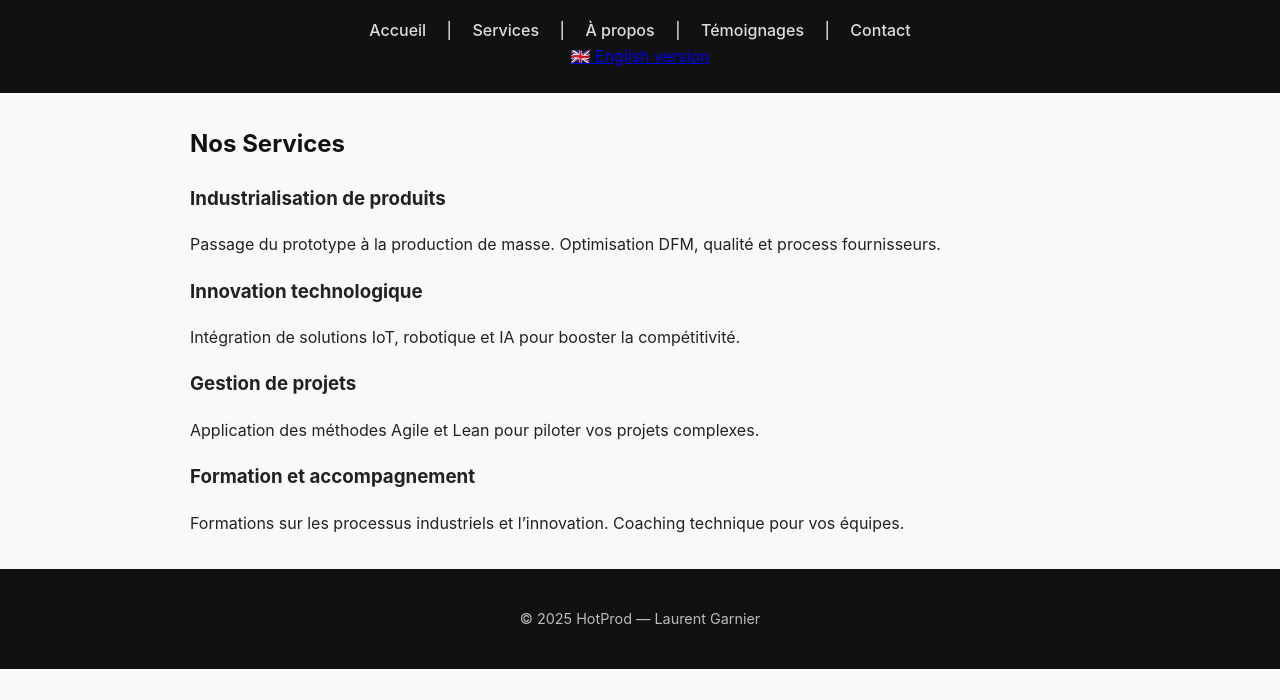
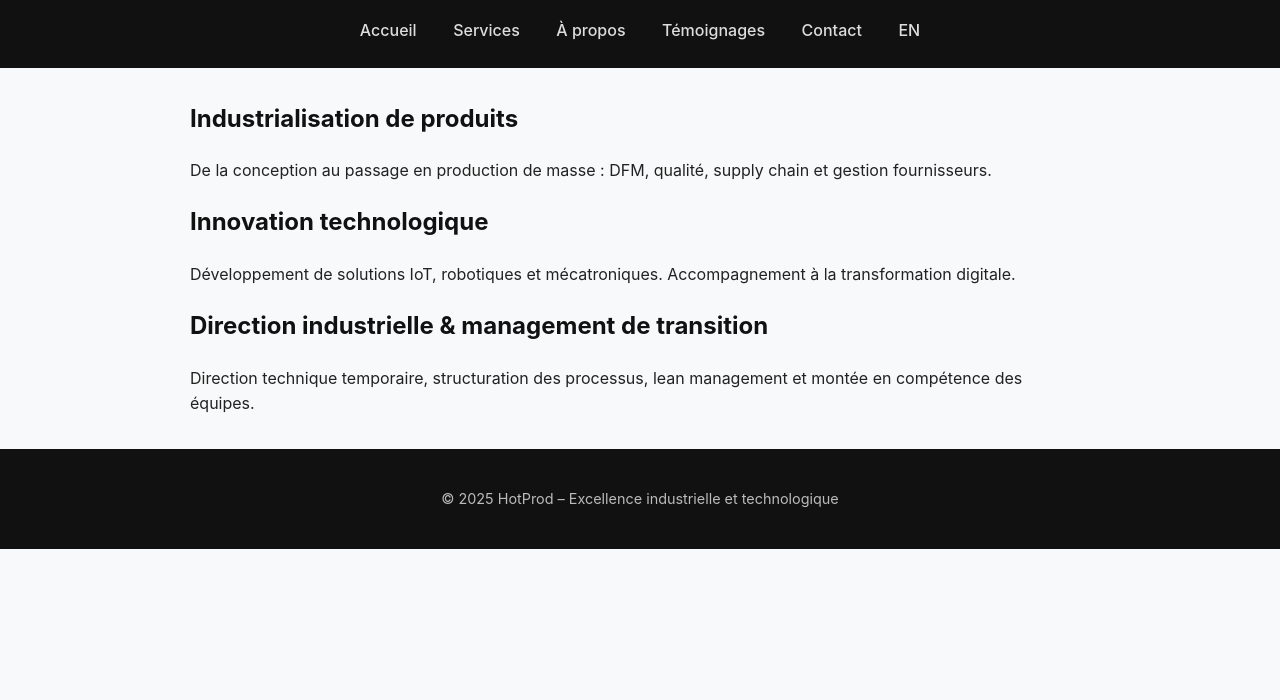
Before and after one commit to Hot-Prod/Webpage, a plain HTML site: page fr/services.html in a window 1280 px wide. Shown: the part 100-800 px from the top of the page. Drawn offline with Linux system fonts and the light colour scheme.

Commit message:
Revise services page with updated content and sections
Updated the services page to reflect new services and improved content structure.

```diff
--- a/fr/services.html
+++ b/fr/services.html
@@ -1,22 +1,42 @@
 <!DOCTYPE html>
 <html lang="fr">
 <head>
-<meta charset="utf-8">
-<meta name="viewport" content="width=device-width, initial-scale=1">
-<title>HotProd – Conseil en industrialisation</title>
-<link rel="stylesheet" href="../assets/style.css">
+  <meta charset="UTF-8">
+  <title>Services – HotProd</title>
+  <link rel="stylesheet" href="../assets/style.css">
 </head>
 <body>
 <header>
-  <h1>HotProd – Conseil en industrialisation</h1>
-  <nav><a href="index.html">Accueil</a> | <a href="services.html">Services</a> | <a href="about.html">À propos</a> | <a href="testimonials.html">Témoignages</a> | <a href="contact.html">Contact</a></nav>
-  <div class="lang-switch"><a href="../en/index.html">🇬🇧 English version</a></div>
+  <h1>Nos Services</h1>
+  <nav>
+    <a href="index.html">Accueil</a>
+    <a href="services.html">Services</a>
+    <a href="about.html">À propos</a>
+    <a href="testimonials.html">Témoignages</a>
+    <a href="contact.html">Contact</a>
+    <a href="../en/services.html">EN</a>
+  </nav>
 </header>
+
 <main>
-<h2>Nos Services</h2><h3>Industrialisation de produits</h3><p>Passage du prototype à la production de masse. Optimisation DFM, qualité et process fournisseurs.</p><h3>Innovation technologique</h3><p>Intégration de solutions IoT, robotique et IA pour booster la compétitivité.</p><h3>Gestion de projets</h3><p>Application des méthodes Agile et Lean pour piloter vos projets complexes.</p><h3>Formation et accompagnement</h3><p>Formations sur les processus industriels et l’innovation. Coaching technique pour vos équipes.</p>
+  <section>
+    <h2>Industrialisation de produits</h2>
+    <p>De la conception au passage en production de masse : DFM, qualité, supply chain et gestion fournisseurs.</p>
+  </section>
+
+  <section>
+    <h2>Innovation technologique</h2>
+    <p>Développement de solutions IoT, robotiques et mécatroniques. Accompagnement à la transformation digitale.</p>
+  </section>
+
+  <section>
+    <h2>Direction industrielle & management de transition</h2>
+    <p>Direction technique temporaire, structuration des processus, lean management et montée en compétence des équipes.</p>
+  </section>
 </main>
+
 <footer>
-  <p>© 2025 HotProd — Laurent Garnier</p>
+  <p>© 2025 HotProd – Excellence industrielle et technologique</p>
 </footer>
 </body>
 </html>
```
